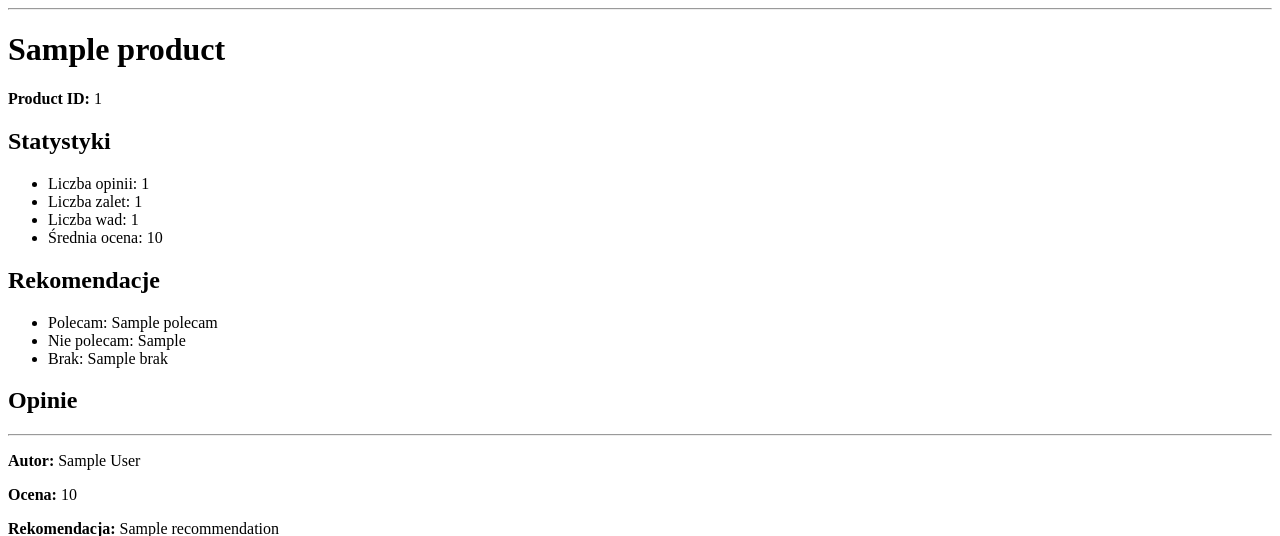
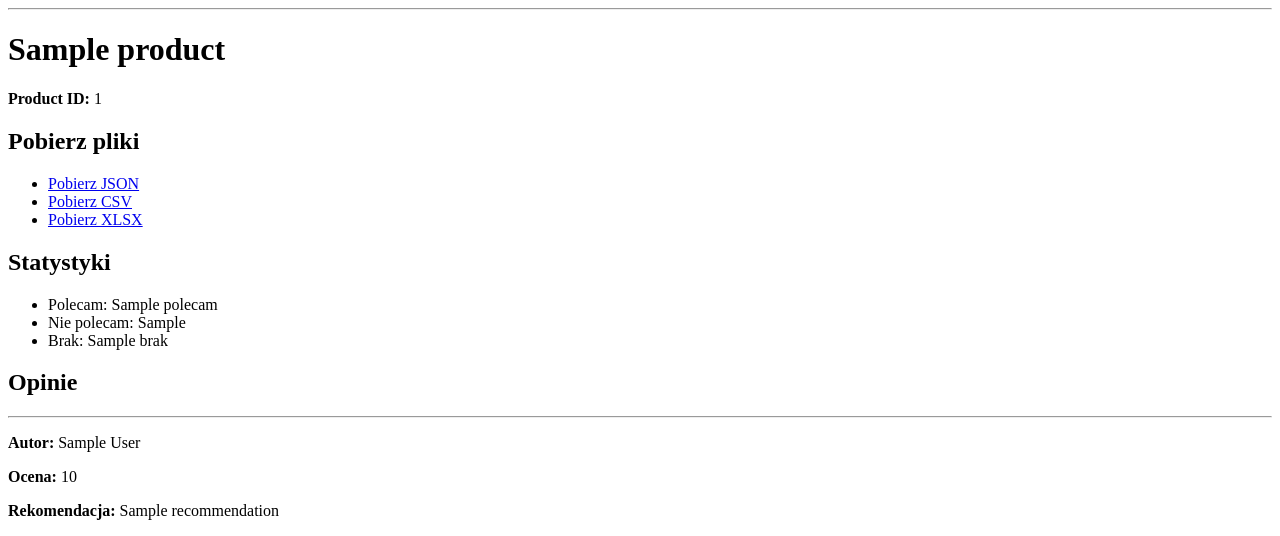
Before and after one commit to Janek7734/ceneo-web-scraper, a Flask app: template app/templates/product.html in a window 1280 px wide. Shown: the part 26-562 px from the top of the page. Run offline with Flask 3, Linux system fonts and the light colour scheme; the template is opened without the code that fills it: most values are stand-ins (such as "Sample title", 1, 10 or a date in 2020).

Commit message:
Add file download links for product exports

```diff
--- a/app/templates/product.html
+++ b/app/templates/product.html
@@ -6,15 +6,14 @@
     <h1>{{ product.product_name }}</h1>
     <p><strong>Product ID:</strong> {{ product.product_id }}</p>
 
-    <h2>Statystyki</h2>
+    <h2>Pobierz pliki</h2>
     <ul>
-        <li>Liczba opinii: {{ product.stats.opinions_count }}</li>
-        <li>Liczba zalet: {{ product.stats.pros_count }}</li>
-        <li>Liczba wad: {{ product.stats.cons_count }}</li>
-        <li>Średnia ocena: {{ product.stats.average_score }}</li>
+        <li><a href="{{ url_for('download_json', product_id=product.product_id) }}">Pobierz JSON</a></li>
+        <li><a href="{{ url_for('download_csv', product_id=product.product_id) }}">Pobierz CSV</a></li>
+        <li><a href="{{ url_for('download_xlsx', product_id=product.product_id) }}">Pobierz XLSX</a></li>
     </ul>
 
-    <h2>Rekomendacje</h2>
+    <h2>Statystyki</h2>
     <ul>
         <li>Polecam: {{ product.stats.recommendations["Polecam"] }}</li>
         <li>Nie polecam: {{ product.stats.recommendations["Nie polecam"] }}</li>
```
Also changed, not shown: app/routes.py (+14 -1 lines), 1 other file.
